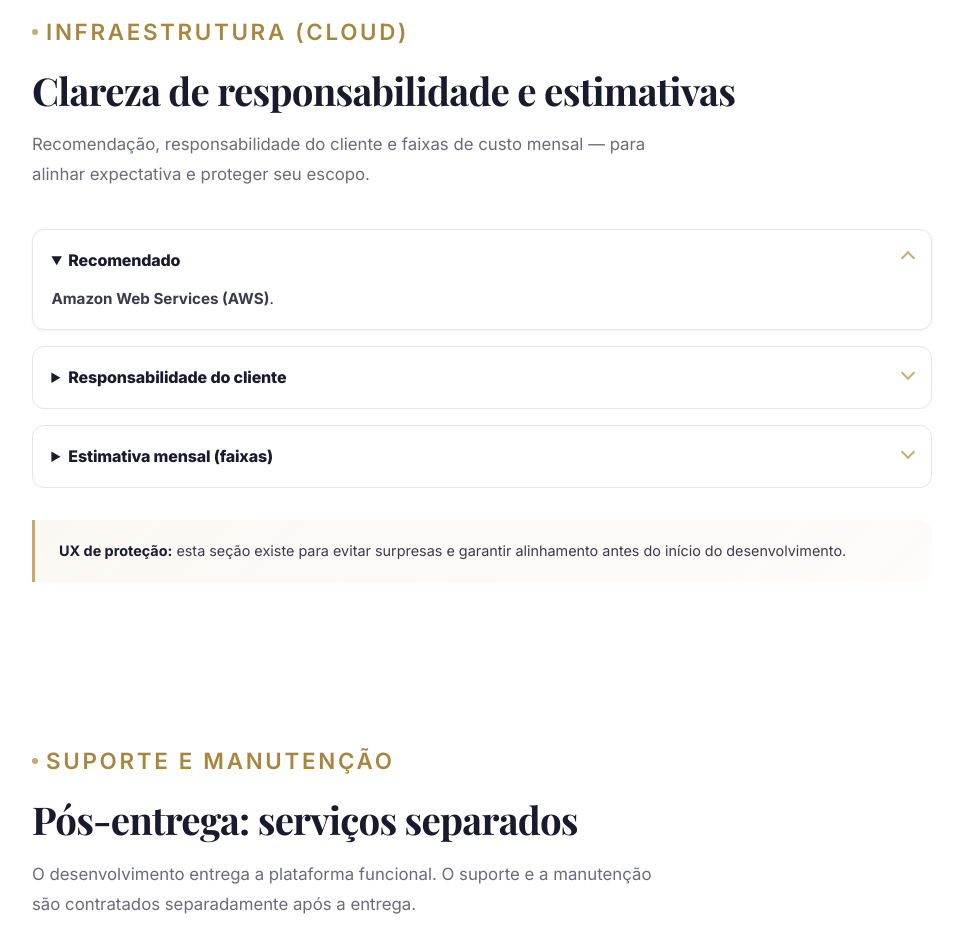
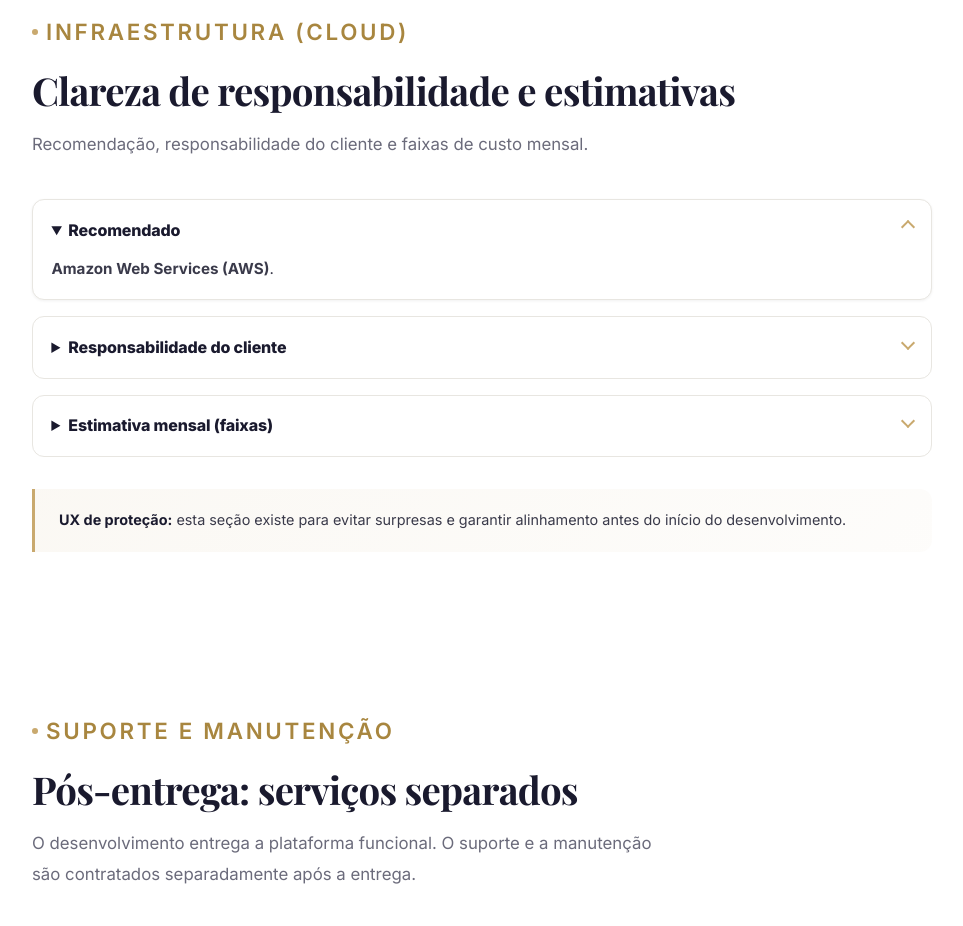
Before and after one commit to namirrachid/proposta_comercial, a plain HTML site: page index.html in a window 1280 px wide. Shown: the part 1640-2566 px from the top of the page, without its empty margins (158-1121 px from the left). Drawn offline with nearby package versions, Linux system fonts and the light colour scheme.

Commit message:
Add files via upload

```diff
--- a/index.html
+++ b/index.html
@@ -728,7 +728,7 @@
       <div class="section-label section-label-2x"><span class="dot"></span> Infraestrutura (Cloud)</div>
       <h2 class="section-title">Clareza de responsabilidade e estimativas</h2>
       <p class="section-subtitle">
-        Recomendação, responsabilidade do cliente e faixas de custo mensal — para alinhar expectativa e proteger seu escopo.
+        Recomendação, responsabilidade do cliente e faixas de custo mensal.
       </p>
     </div>
 
```
